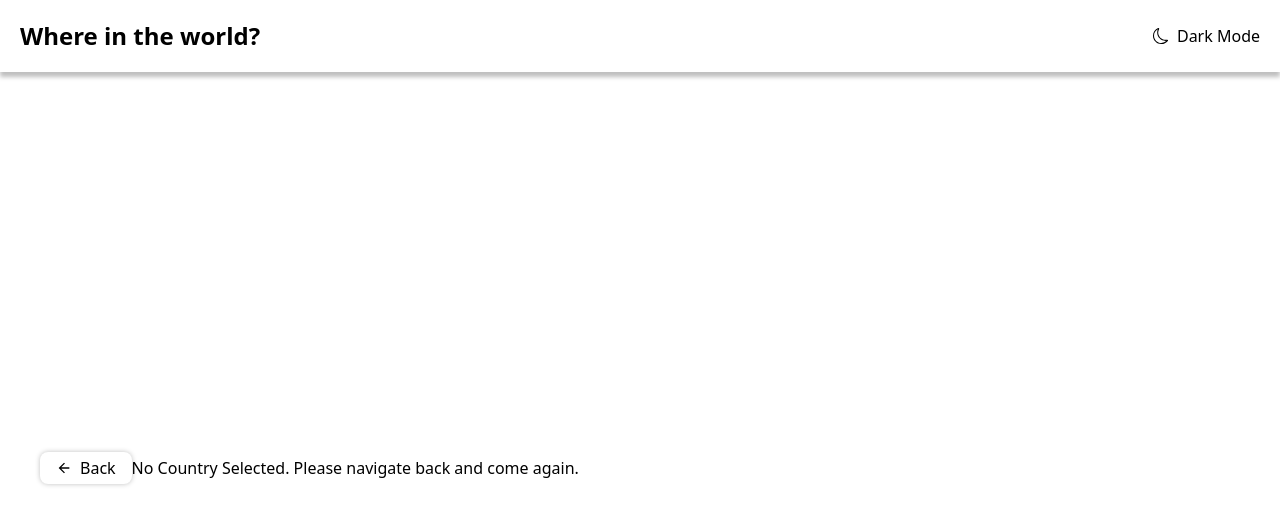
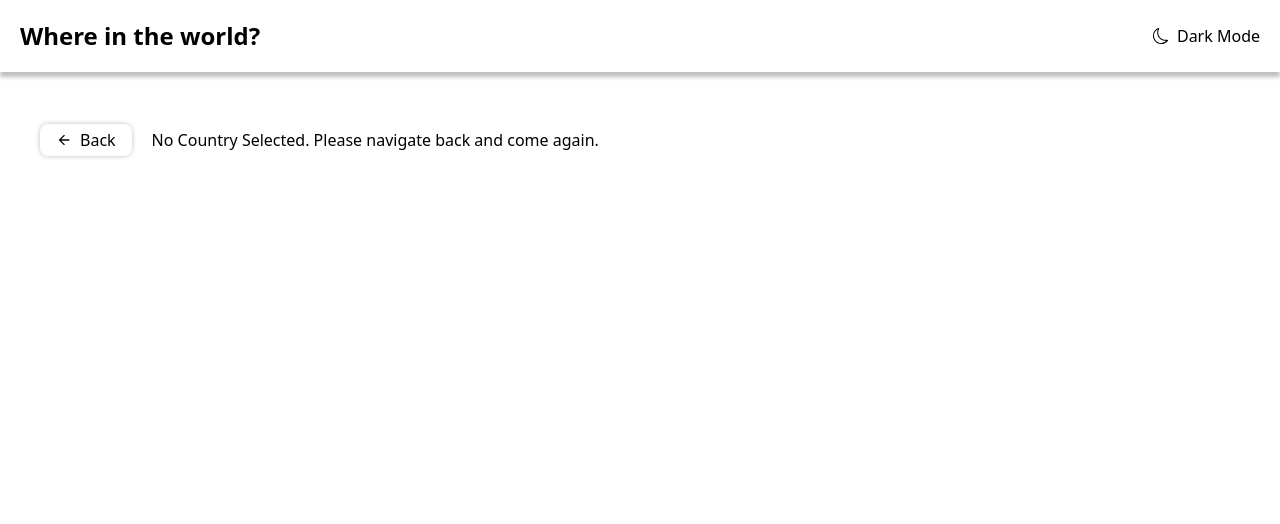
Before and after one commit to Sri1729/CountryViewer, a Next.js app: page /details in a window 1280 px wide. Shown: the top 524 px of the page. Built offline with nearby package versions, Linux system fonts and the light colour scheme.

Commit message:
fix: no borders text alignment

```diff
--- a/src/components/CountryDetail/Details.tsx
+++ b/src/components/CountryDetail/Details.tsx
@@ -91,6 +91,8 @@ export const Details: React.FC = observer(() => {
           <span className="font-medium">Border Countries : </span>
         </h6>
         <div className="flex flex-row flex-wrap p-1">
+          {country?.borders?.length === 0 ||
+            (!country?.borders && <p className="dark:text-white">N.A.</p>)}
           {country?.borders?.map((item) => (
             <div
               className="text-sm px-3 py-[1px] my-1 mr-4 rounded-md shadow-[0px_0px_5px_rgba(0,0,0,0.25)] bg-white dark:bg-darkBlue"
--- a/src/components/CountryDetail/index.tsx
+++ b/src/components/CountryDetail/index.tsx
@@ -8,7 +8,6 @@ export const CountryDetail: React.FC = observer(() => {
   const store = useStore();
   const country = store?.countries?.selectedCountry;
 
-  console.log(country, "country");
   return (
     <div className="flex flex-col w-full mt-10 sm:flex-row sm:items-center">
       <Image
--- a/src/screens/CountryDetails/index.tsx
+++ b/src/screens/CountryDetails/index.tsx
@@ -8,10 +8,12 @@ export const Country: FC = observer(() => {
   const selectedCountry = store?.countries?.selectedCountry;
   if (!selectedCountry) {
     return (
-      <div className="flex flex-1 flex-row">
+      <div>
         <div className="flex flex-row items-center">
-          <BackButton />
-          <span className="dark:text-white">
+          <div>
+            <BackButton />
+          </div>
+          <span className="p-5 dark:text-white">
             No Country Selected. Please navigate back and come again.
           </span>
         </div>
```
